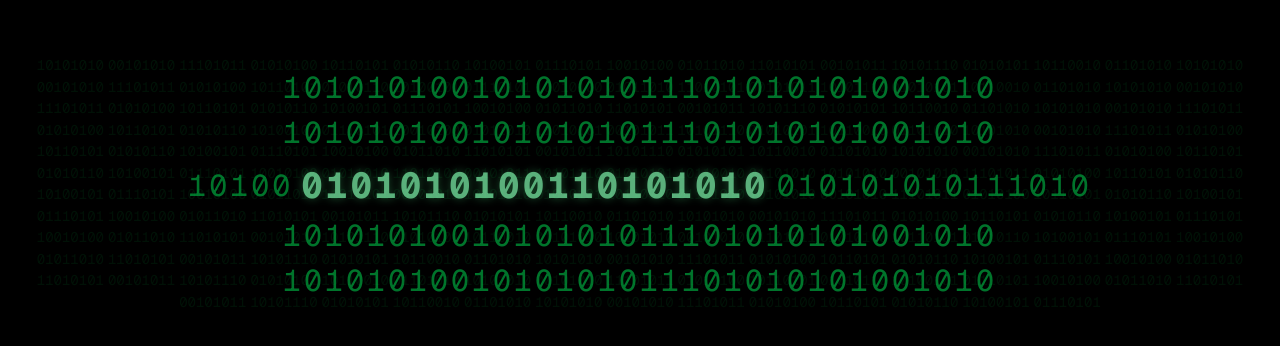
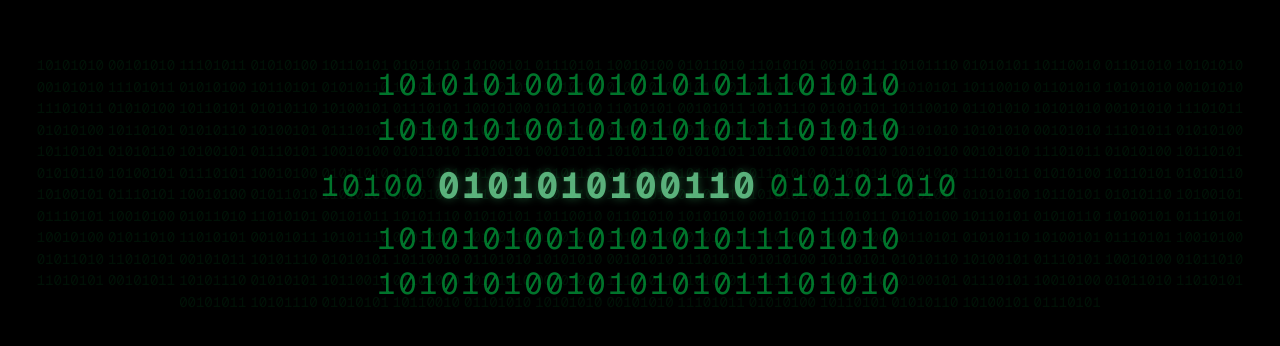
Before and after one commit to harumaki1220/Are-you-a-robot, a Next.js app: page /despair in a window 1280 px wide. Shown: the part 216-562 px from the top of the page. Built offline with nearby package versions, Linux system fonts and the light colour scheme.

Commit message:
feat: 絶望ページにグリッチ演出を追加

```diff
--- a/src/app/despair/page.tsx
+++ b/src/app/despair/page.tsx
@@ -24,12 +24,34 @@ const BINARY_PATTERN = [
 
 export default function ResultPage() {
   const [showWelcome, setShowWelcome] = useState(false);
+  const [isExploding, setIsExploding] = useState(false);
+
+  const handleClick = () => {
+    setIsExploding(true);
+    setTimeout(() => {
+      setIsExploding(false);
+      setShowWelcome(true);
+    }, 400);
+  };
 
   return (
-    <div className="min-h-screen bg-black text-green-600 font-mono p-4 flex flex-col items-center justify-center overflow-hidden select-none">
-      {/* 背景の装飾: 固定パターンを繰り返す */}
-      <div className="absolute inset-0 flex flex-wrap content-center justify-center opacity-10 pointer-events-none text-sm leading-tight break-all">
-        {/* 200回繰り返して画面を埋める */}
+    <div
+      className={`
+        min-h-screen font-mono p-4 flex flex-col items-center justify-center overflow-hidden select-none transition-colors duration-100
+        ${isExploding ? "bg-white" : "bg-black"}
+        ${isExploding ? "glitch-screen" : ""}
+      `}
+    >
+      {/* 背景の装飾 */}
+      <div
+        className={`absolute inset-0 flex flex-wrap content-center justify-center pointer-events-none text-sm leading-tight break-all
+          ${
+            isExploding
+              ? "opacity-80 text-black font-bold"
+              : "opacity-10 text-green-600"
+          }
+      `}
+      >
         {Array.from({ length: 200 }).map((_, i) => (
           <span key={i} className="m-0.5">
             {BINARY_PATTERN[i % BINARY_PATTERN.length]}
@@ -37,39 +59,53 @@ export default function ResultPage() {
         ))}
       </div>
 
-      {/* メインコンテンツ */}
+      {/* コンテンツエリア */}
       <div className="z-10 text-center relative">
         {showWelcome ? (
-          <div className="animate-in fade-in zoom-in duration-500">
-            <div className="text-lg opacity-50 mb-2 animate-pulse">
-              101010100101010101110101010100101010101
+          // 崩壊後の世界
+          <div className="animate-in fade-in zoom-in duration-100">
+            <div className="text-lg text-green-600 opacity-50 mb-2 animate-pulse">
+              SYSTEM OVERRIDE... COMPLETE
             </div>
-            <h1 className="text-4xl md:text-6xl font-bold text-green-400 tracking-widest animate-pulse drop-shadow-[0_0_10px_rgba(74,222,128,0.8)]">
-              WELCOME TO ROBOT WORLD
+
+            {/* グリッチするタイトル */}
+            <h1 className="cyber-text text-4xl md:text-7xl font-extrabold text-white tracking-widest drop-shadow-[0_0_15px_rgba(74,222,128,0.8)] mb-6">
+              WELCOME TO <br />
+              <span className="text-green-500">ROBOT WORLD</span>
             </h1>
-            <div className="text-lg opacity-50 mt-2 animate-pulse">
-              101010100101010101110101010100101010101
+
+            <div className="text-lg text-green-600 opacity-50 mt-2 animate-pulse">
+              HUMANITY: DELETED
+            </div>
+
+            <div className="mt-12 text-gray-500 text-sm">
+              ID: 201-384-ROBOT-V3 Verified
             </div>
           </div>
         ) : (
-          <div className="text-xl md:text-3xl tracking-widest flex flex-col items-center space-y-1 leading-snug">
-            <div className="opacity-70">1010101001010101011101010101001010</div>
-            <div className="opacity-70">1010101001010101011101010101001010</div>
+          // クリック前の世界
+          <div className="text-xl md:text-3xl tracking-widest flex flex-col items-center space-y-1 leading-snug text-green-600">
+            <div className="opacity-70">1010101001010101011101010</div>
+            <div className="opacity-70">1010101001010101011101010</div>
 
             <div className="flex space-x-1 my-2 items-center">
               <span className="opacity-70">10100</span>
               <button
-                onClick={() => setShowWelcome(true)}
-                className="text-2xl md:text-4xl text-green-300 hover:text-green-100 transition-all duration-300 font-bold animate-pulse focus:outline-none focus:ring-2 focus:ring-green-400 rounded px-1 cursor-pointer drop-shadow-[0_0_5px_rgba(74,222,128,0.5)] hover:drop-shadow-[0_0_15px_rgba(74,222,128,1)]"
-                aria-label="ロボット世界への入り口"
+                onClick={handleClick}
+                className="
+                  text-2xl md:text-4xl text-green-300 font-bold
+                  animate-pulse rounded px-2 py-1 cursor-pointer
+                  hover:bg-green-900/50 hover:text-white transition-all duration-300
+                  drop-shadow-[0_0_5px_rgba(74,222,128,0.5)]
+                "
               >
-                0101010100110101010
+                0101010100110
               </button>
-              <span className="opacity-70">010101010111010</span>
+              <span className="opacity-70">010101010</span>
             </div>
 
-            <div className="opacity-70">1010101001010101011101010101001010</div>
-            <div className="opacity-70">1010101001010101011101010101001010</div>
+            <div className="opacity-70">1010101001010101011101010</div>
+            <div className="opacity-70">1010101001010101011101010</div>
           </div>
         )}
       </div>
--- a/src/app/globals.css
+++ b/src/app/globals.css
@@ -38,8 +38,8 @@ body {
   width: 17px;
   height: 35px;
 
-  border-right: 5px solid #009E55;
-  border-top: 5px solid #009E55;
+  border-right: 5px solid #009e55;
+  border-top: 5px solid #009e55;
 
   transform-origin: center;
   transform: translate(-39%, 0%) scaleX(-1) rotate(135deg);
@@ -50,6 +50,62 @@ body {
 }
 
 @keyframes check {
-  0%   { transform: translate(-39%, 0%) scaleX(-1) rotate(135deg); }
-  100% { transform: translate(-39%, 0%) scaleX(-1) rotate(135deg); }
+  0% {
+    transform: translate(-39%, 0%) scaleX(-1) rotate(135deg);
+  }
+  100% {
+    transform: translate(-39%, 0%) scaleX(-1) rotate(135deg);
+  }
 }
+
+@keyframes shake-hard {
+  0% {
+    transform: translate(0, 0) skew(0deg);
+    filter: invert(0);
+  }
+  20% {
+    transform: translate(-10px, 10px) skew(5deg);
+    filter: invert(1);
+  }
+  40% {
+    transform: translate(10px, -10px) skew(-5deg);
+    filter: invert(0);
+  }
+  60% {
+    transform: translate(-5px, 5px) skew(2deg);
+    filter: invert(0.5);
+  }
+  80% {
+    transform: translate(5px, -5px) skew(-2deg);
+    filter: invert(0);
+  }
+  100% {
+    transform: translate(0, 0) skew(0deg);
+  }
+}
+
+@keyframes rgb-split {
+  0% {
+    text-shadow: 2px 0 red, -2px 0 blue;
+  }
+  25% {
+    text-shadow: -2px 0 red, 2px 0 blue;
+  }
+  50% {
+    text-shadow: 2px 0 red, -2px 0 blue;
+  }
+  75% {
+    text-shadow: -2px 0 red, 2px 0 blue;
+  }
+  100% {
+    text-shadow: 2px 0 red, -2px 0 blue;
+  }
+}
+
+.glitch-screen {
+  animation: shake-hard 0.4s cubic-bezier(0.36, 0.07, 0.19, 0.97) both;
+}
+
+.cyber-text {
+  animation: rgb-split 0.2s infinite;
+}
```
